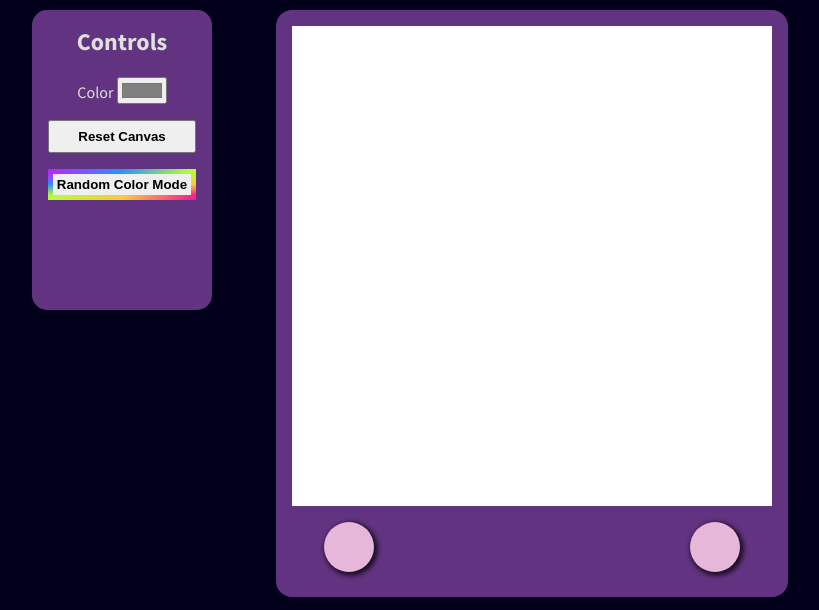
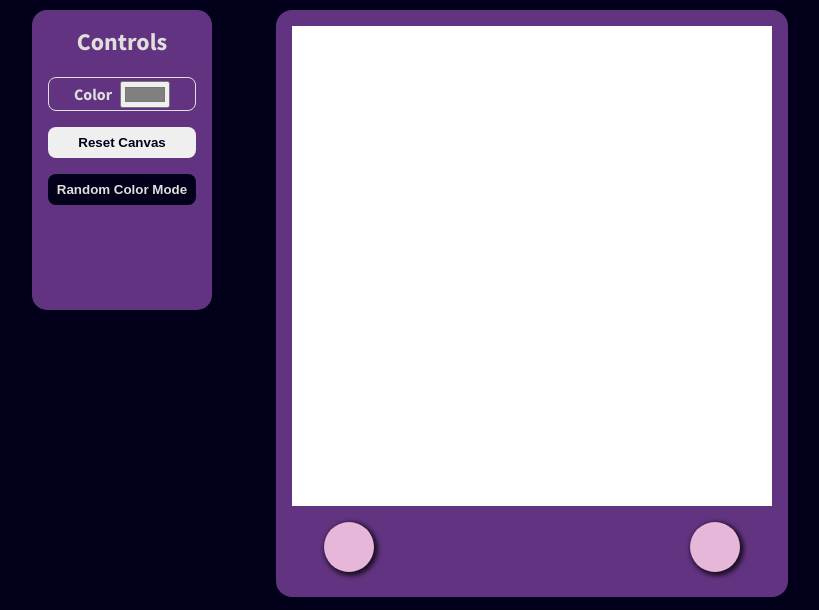
Before and after one commit to JoshDevHub/Etch-a-Sketch, a website: page index.html in a window 1280 px wide. Both pictures are taken after a click on the button "Random Color Mode". Shown: the part 114-724 px from the top of the page, without its empty margins (230-1049 px from the left). Drawn offline with Linux system fonts and the light colour scheme.

Commit message:
Style control buttons and organize rules

```diff
--- a/style.css
+++ b/style.css
@@ -4,8 +4,8 @@
   --draw-color: hsl(0, 0%, 50%);
   --knob-color: hsl(318, 48%, 81%);
   --main-bg-color: hsl(245, 100%, 5%);
+  --primary-white: hsl(75, 6%, 87%);
   --secondary-bg-color: hsl(277, 43%, 35%);
-  --text-color: hsl(75, 6%, 87%);
 }
 
 *, *::before, *::after {
@@ -13,17 +13,11 @@
 }
 
 html {
+  background-color: var(--main-bg-color);
+  color: var(--primary-white);
+  font-family: 'Source Sans Pro', sans-serif;
+  font-size: 16px;
   text-align: center;
-  background-color: var(--main-bg-color);
-  color: var(--text-color);
-  font-size: 16px;
-  font-family: 'Source Sans Pro', sans-serif;
-}
-
-.sketch-app {
-  display: flex;
-  justify-content: center;
-  gap: 4rem;
 }
 
 /* Header */
@@ -32,35 +26,71 @@ h1 {
   font-size: 3rem;
 }
 
+/* Sketch App */
+
+.sketch-app {
+  display: flex;
+  justify-content: center;
+  gap: 4rem;
+}
+
 /* Controls */
 
 .controls {
   background-color: var(--secondary-bg-color);
+  border-radius: 15px;
+  color: var(--primary-white);
   display: flex;
   flex-flow: column;
+  height: 300px;
   padding: 1rem;
-  height: 300px;
   width: 180px;
-  border-radius: 15px;
-  color: var(--text-color);
 }
 
 h2 {
   margin-top: 0;
 }
 
+.controls__color {
+  align-items: center;
+  border-radius: 8px;
+  border: 1px solid var(--primary-white);
+  display: flex;
+  gap: 0.5rem;
+  justify-content: center;
+  padding: 0.15em;
+}
+
+.controls__color:hover {
+  background-color: var(--primary-white);
+  color: black;
+  transition: all 0.35s;
+}
+
+.controls__color label {
+  font-weight: bold;
+}
+
 button {
+  border-radius: 8px;
+  border: none;
+  color: var(--main-bg-color);
+  display: block;
   font-weight: bold;
-  padding: 0.5em;
-  display: block;
   margin-top: 1rem;
+  padding: 0.6em;
+}
+
+button:hover {
+  background-color: var(--main-bg-color);
+  color: var(--primary-white);
+  transition: all 0.35s;
 }
 
 .random-mode--true {
-  border: 5px solid transparent;
-  border-image: linear-gradient(to bottom right, #b827fc 0%, #2c90fc 25%, #b8fd33 50%, #fec837 75%, #fd1892 100%);
-  border-image-slice: 1;
-  padding: calc(0.5rem - 5px);
+  background-color: var(--main-bg-color);
+  color: var(--primary-white);
+  transition: all 0.35s;
 }
 
 /* Canvas Styles */
@@ -129,7 +159,7 @@ footer {
 
 .footer-nav a {
   text-decoration: none;
-  color: var(--text-color);
+  color: var(--primary-white);
   padding: 0.5em;
   border-radius: 10px;
 }
```
